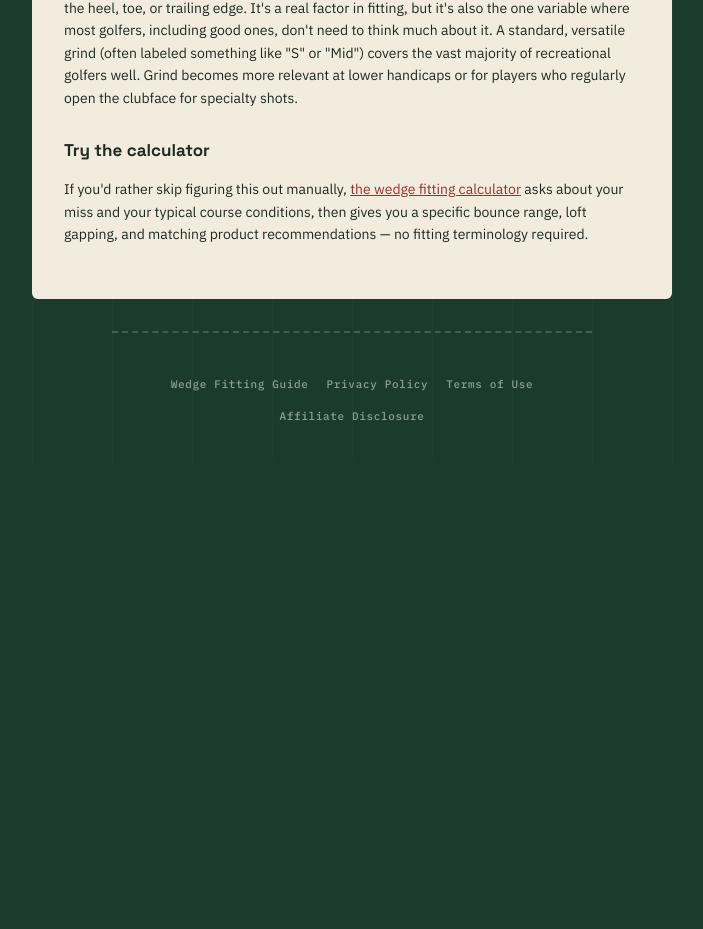
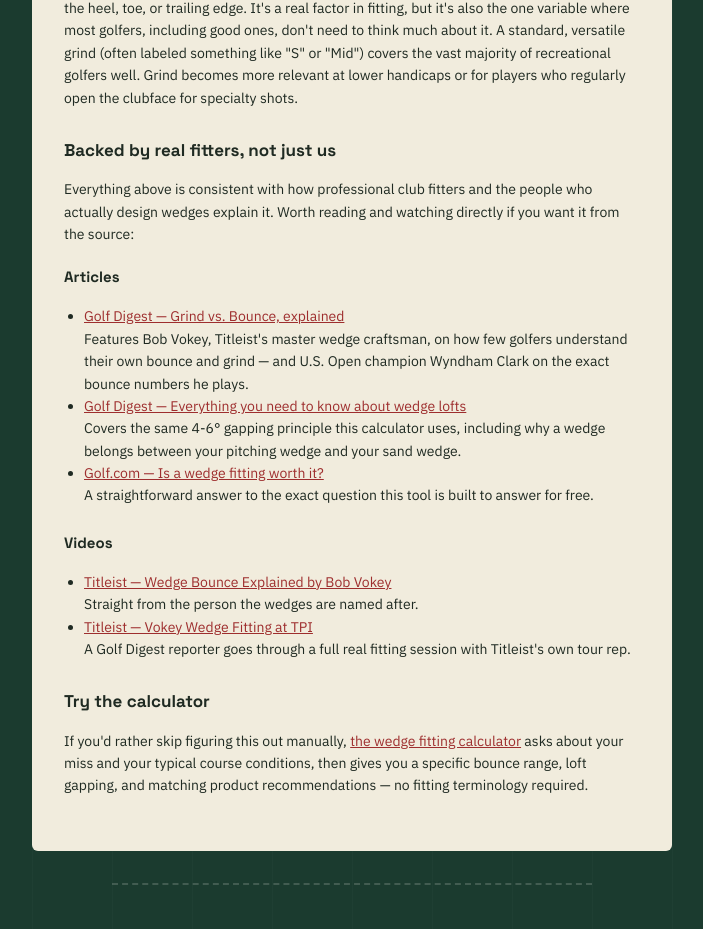
Before and after one commit to rychris6-a11y/wedge-fitting-tool, a Next.js app: page /guide in a window 1280 px wide. Shown: the part 1191-2120 px from the top of the page, without its empty margins (288-991 px from the left). Before the commit the page ends 1654 px from the top, so only its background shows below. Built offline with nearby package versions, Linux system fonts and the light colour scheme.

Commit message:
Add files via upload

```diff
--- a/app/guide/page.tsx
+++ b/app/guide/page.tsx
@@ -92,6 +92,67 @@ export default function Guide() {
         regularly open the clubface for specialty shots.
       </p>
 
+      <h2>Backed by real fitters, not just us</h2>
+      <p>
+        Everything above is consistent with how professional club
+        fitters and the people who actually design wedges explain it.
+        Worth reading and watching directly if you want it from the
+        source:
+      </p>
+
+      <h3 style={{ fontFamily: "'Space Grotesk', sans-serif", fontSize: "15px", margin: "1.25rem 0 8px" }}>
+        Articles
+      </h3>
+      <ul>
+        <li>
+          <a href="https://www.golfdigest.com/story/wedge-bounce-versus-wedge-grind-explained" target="_blank" rel="noopener noreferrer">
+            Golf Digest — Grind vs. Bounce, explained
+          </a>
+          <br />
+          Features Bob Vokey, Titleist's master wedge craftsman, on how
+          few golfers understand their own bounce and grind — and U.S.
+          Open champion Wyndham Clark on the exact bounce numbers he plays.
+        </li>
+        <li>
+          <a href="https://www.golfdigest.com/story/everything-you-need-to-know-about-wedge-lofts" target="_blank" rel="noopener noreferrer">
+            Golf Digest — Everything you need to know about wedge lofts
+          </a>
+          <br />
+          Covers the same 4-6° gapping principle this calculator uses,
+          including why a wedge belongs between your pitching wedge and
+          your sand wedge.
+        </li>
+        <li>
+          <a href="https://golf.com/gear/wedges/wedge-fitting-fully-equipped-mailbag/" target="_blank" rel="noopener noreferrer">
+            Golf.com — Is a wedge fitting worth it?
+          </a>
+          <br />
+          A straightforward answer to the exact question this tool is
+          built to answer for free.
+        </li>
+      </ul>
+
+      <h3 style={{ fontFamily: "'Space Grotesk', sans-serif", fontSize: "15px", margin: "1.5rem 0 8px" }}>
+        Videos
+      </h3>
+      <ul>
+        <li>
+          <a href="https://www.titleist.com/teamtitleist/b/tourblog/posts/vokey-ultimate-guide-to-wedges-wedge-bounce-explained" target="_blank" rel="noopener noreferrer">
+            Titleist — Wedge Bounce Explained by Bob Vokey
+          </a>
+          <br />
+          Straight from the person the wedges are named after.
+        </li>
+        <li>
+          <a href="https://www.youtube.com/watch?v=SD_Yub0j_QQ" target="_blank" rel="noopener noreferrer">
+            Titleist — Vokey Wedge Fitting at TPI
+          </a>
+          <br />
+          A Golf Digest reporter goes through a full real fitting session
+          with Titleist's own tour rep.
+        </li>
+      </ul>
+
       <h2>Try the calculator</h2>
       <p>
         If you'd rather skip figuring this out manually, <a href="/">the wedge fitting calculator</a> asks
```
